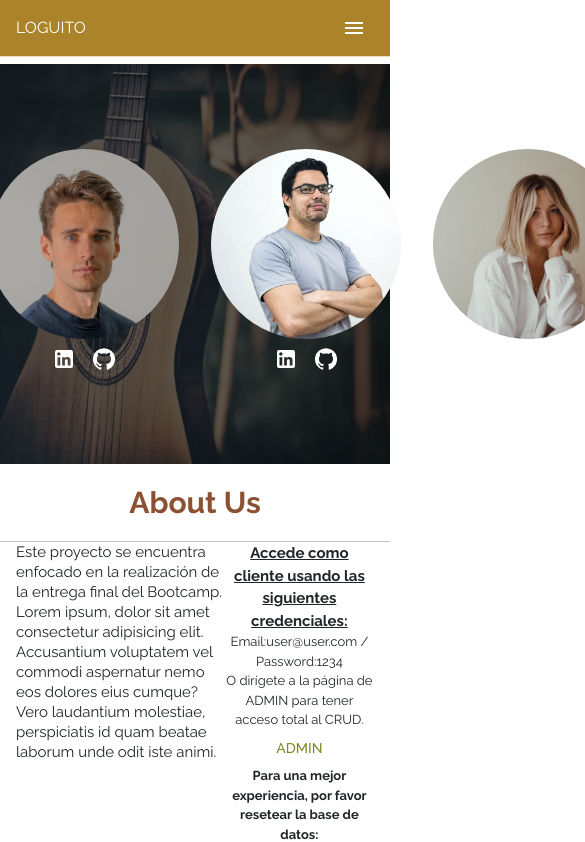
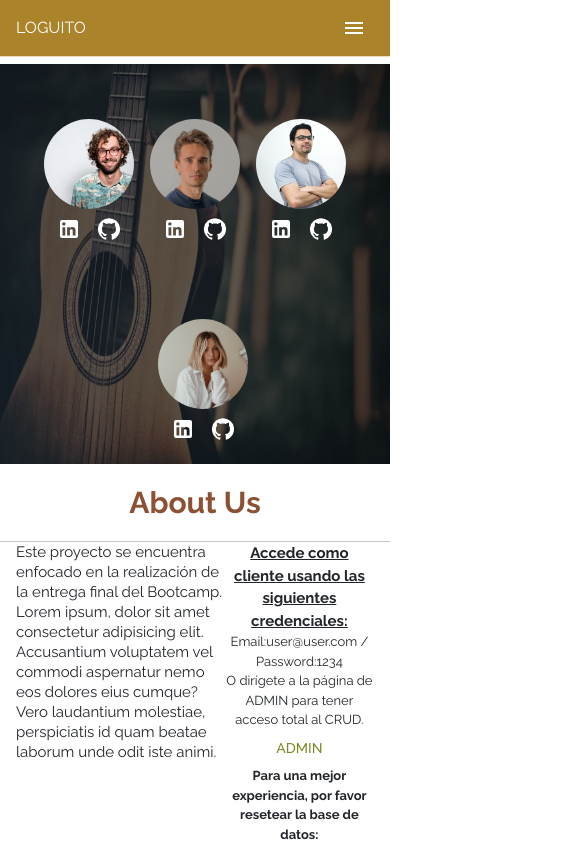
Before and after one commit to RodrigoRabellino/e-commerce-front, a React (Create React App) app: page /aboutUs in a window 390 px wide. Shown: the top 842 px of the page, 585 px wide, since content can reach past the window. Built offline with nearby package versions, Linux system fonts and the light colour scheme; no server answers.

Commit message:
AboutUs styles and responsiveness

```diff
--- a/src/components/aboutUs/AboutUs.jsx
+++ b/src/components/aboutUs/AboutUs.jsx
@@ -17,9 +17,13 @@ import GitHubIcon from "@mui/icons-material/GitHub";
 import "./aboutUs.css";
 
 const AboutUs = () => {
+  const avatarBoxStyle = {
+    width: { md: "150px", sm: "120px", xs: "90px" },
+    height: { md: "150px", sm: "120px", xs: "90px" },
+  };
   const avatarStyles = {
-    height: "190px",
-    width: "190px",
+    height: "100%",
+    width: "100%",
     ":hover": { transition: "0.2s" },
   };
   const cardStyles = {
@@ -44,22 +48,15 @@ const AboutUs = () => {
       >
         <Stack
           className="about-opacity-bg"
+          justifyContent="center"
           sx={{
-            display: "flex",
-            width: "80%",
             alignItems: "center",
-            justifyContent: "center",
           }}
           direction="row"
-          spacing={4}
+          spacing={2}
+          flexWrap="wrap"
         >
-          <Box
-            sx={{
-              display: "flex",
-              flexDirection: "column",
-              justifyContent: "center",
-            }}
-          >
+          <Box sx={{ ...avatarBoxStyle }}>
             <Avatar
               sx={avatarStyles}
               alt="Remy Sharp"
@@ -76,9 +73,7 @@ const AboutUs = () => {
           </Box>
           <Box
             sx={{
-              display: "flex",
-              flexDirection: "column",
-              justifyContent: "center",
+              ...avatarBoxStyle,
             }}
           >
             <Avatar
@@ -97,9 +92,7 @@ const AboutUs = () => {
           </Box>
           <Box
             sx={{
-              display: "flex",
-              flexDirection: "column",
-              justifyContent: "center",
+              ...avatarBoxStyle,
             }}
           >
             <Avatar
@@ -118,9 +111,7 @@ const AboutUs = () => {
           </Box>
           <Box
             sx={{
-              display: "flex",
-              flexDirection: "column",
-              justifyContent: "center",
+              ...avatarBoxStyle,
             }}
           >
             <Avatar
```
